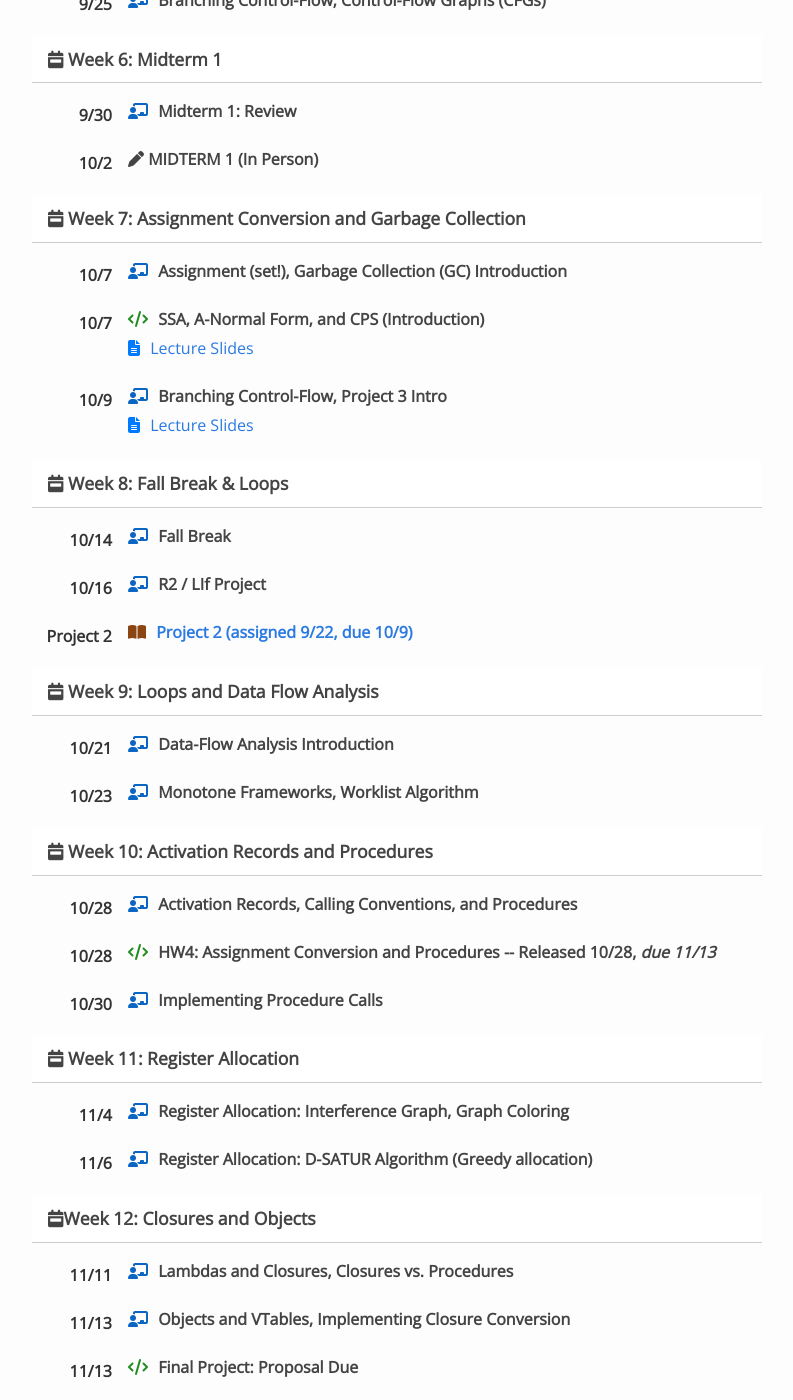
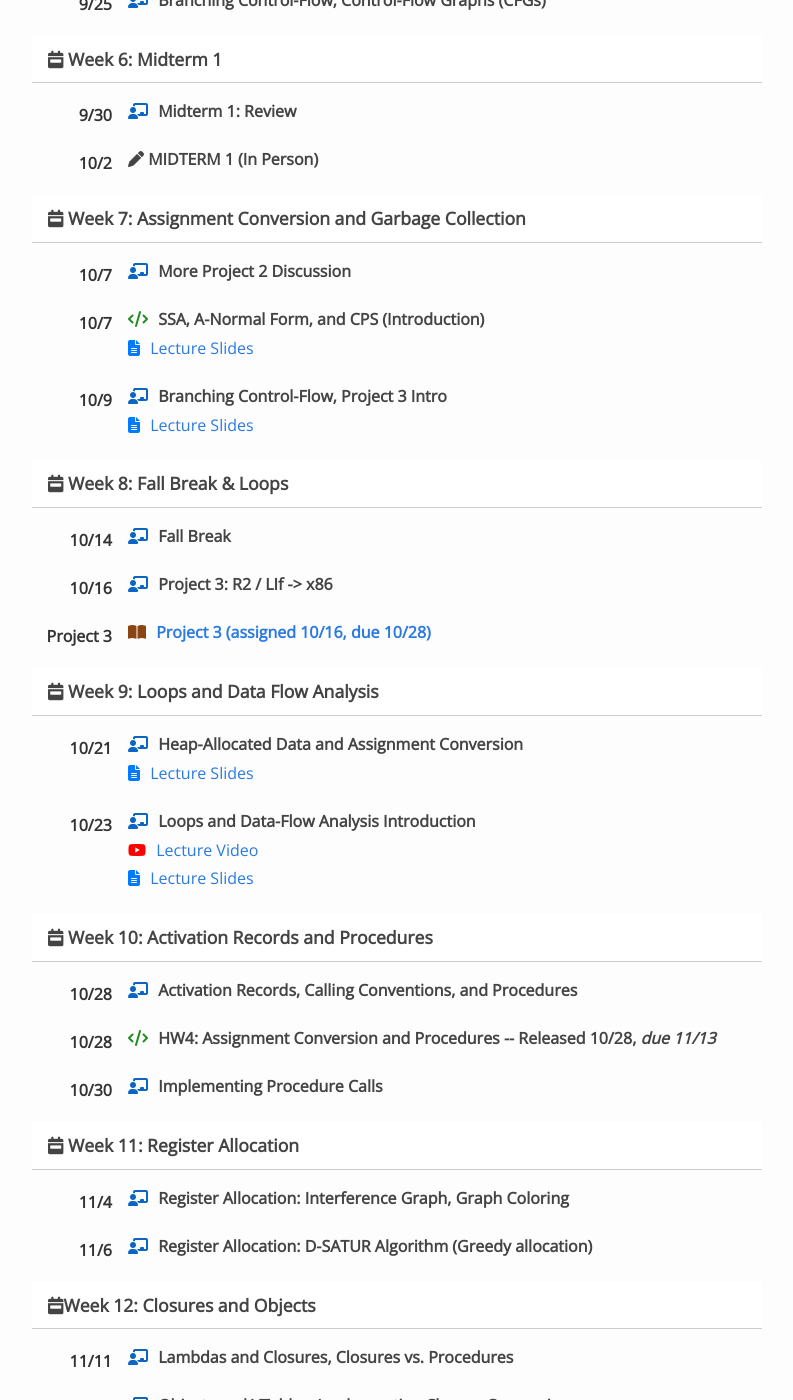
Before and after one commit to kmicinski/cis531-f25, a Jekyll site: the page built from index.md, in a window 1280 px wide and 1400 px high, scrolled down 1562 px. Shown: the whole window, without its empty margins (243-1036 px from the left). Built offline with Jekyll 4.4.1, drawn with Linux system fonts in a browser that asks for light colours; nearby versions of some CDN libraries.

Commit message:
new commits

```diff
--- a/index.md
+++ b/index.md
@@ -338,7 +338,7 @@ layout: mainpage
       <div class="session-col">
         <div class="session-title">
           <i class="fa-solid fa-chalkboard-user lecture-icon"></i>
-	      Assignment (set!), Garbage Collection (GC) Introduction
+	      More Project 2 Discussion
         </div>
         <ul class="resources-list">
         </ul>
@@ -427,7 +427,7 @@ layout: mainpage
       <div class="session-col">
         <div class="session-title">
           <i class="fa-solid fa-chalkboard-user lecture-icon"></i>
-		  R2 / LIf Project
+		  Project 3: R2 / LIf -> x86
         </div>
         <ul class="resources-list">
           <!-- <li> -->
@@ -442,11 +442,11 @@ layout: mainpage
       </div>
     </li>
 	    <li class="session-item">
-      <div class="date-col">Project 2</div>
+      <div class="date-col">Project 3</div>
       <div class="session-col">
         <div class="session-title">
           <i class="fa-solid fa-book-open reading-icon"></i>
-          <a href="https://kmicinski.com/cis531-f25/projects/2">Project 2 (assigned 9/22, due 10/9)</a>
+          <a href="https://kmicinski.com/cis531-f25/projects/3">Project 3 (assigned 10/16, due 10/28)</a>
         </div>
       </div>
     </li>
@@ -467,18 +467,18 @@ layout: mainpage
       <div class="session-col">
         <div class="session-title">
           <i class="fa-solid fa-chalkboard-user lecture-icon"></i>
-          Data-Flow Analysis Introduction
+          Heap-Allocated Data and Assignment Conversion
         </div>
-        <!-- <ul class="resources-list"> -->
-        <!--   <li> -->
-        <!--     <i class="fa-brands fa-youtube youtube-icon"></i> -->
-        <!--     <a href="https://www.youtube.com/watch?v=Paxvaq0Q-S0&amp;list=PLXaqTeMx01E-l20YhTNwN4xncM-1jweqG&amp;index=21">Lecture Video</a> -->
-        <!--   </li> -->
-        <!--   <li> -->
-        <!--     <i class="fa-solid fa-file-lines notes-icon"></i> -->
-        <!--     <a href="https://kmicinski.com/cis531-f25/assets/slides/lambda-reductions.pdf">Lecture Slides</a> -->
-        <!--   </li> -->
-        <!-- </ul> -->
+        <ul class="resources-list">
+          <!-- <li> -->
+          <!--   <i class="fa-brands fa-youtube youtube-icon"></i> -->
+          <!--   <a href="https://www.youtube.com/watch?v=Paxvaq0Q-S0&amp;list=PLXaqTeMx01E-l20YhTNwN4xncM-1jweqG&amp;index=21">Lecture Video</a> -->
+          <!-- </li> -->
+          <li>
+            <i class="fa-solid fa-file-lines notes-icon"></i>
+            <a href="https://kmicinski.com/cis531-f25/assets/slides/vectors.pdf">Lecture Slides</a>
+          </li>
+        </ul>
       </div>
     </li>
     <!-- <li class="session-item"> -->
@@ -501,18 +501,18 @@ layout: mainpage
       <div class="session-col">
         <div class="session-title">
           <i class="fa-solid fa-chalkboard-user lecture-icon"></i>
-          Monotone Frameworks, Worklist Algorithm
+          Loops and Data-Flow Analysis Introduction
         </div>
-        <!-- <ul class="resources-list"> -->
-        <!--   <li> -->
-        <!--     <i class="fa-brands fa-youtube youtube-icon"></i> -->
-        <!--     <a href="https://www.youtube.com/watch?v=GNkQrqAGB-o&amp;list=PLXaqTeMx01E-l20YhTNwN4xncM-1jweqG&amp;index=22">Lecture Video</a> -->
-        <!--   </li> -->
-        <!--   <li> -->
-        <!--     <i class="fa-solid fa-file-lines notes-icon"></i> -->
-        <!--     <a href="https://kmicinski.com/cis531-f25/assets/slides/reduction-strategies.pdf">Lecture Slides</a> -->
-        <!--   </li> -->
-        <!-- </ul> -->
+        <ul class="resources-list">
+          <li>
+            <i class="fa-brands fa-youtube youtube-icon"></i>
+            <a href="https://youtu.be/CDWYjiwBU6g">Lecture Video</a>
+          </li>
+          <li>
+            <i class="fa-solid fa-file-lines notes-icon"></i>
+            <a href="https://kmicinski.com/cis531-f25/assets/slides/loops.pdf">Lecture Slides</a>
+          </li>
+        </ul>
       </div>
     </li>
   </ul>
```
Also changed, not shown: 4 other files.
